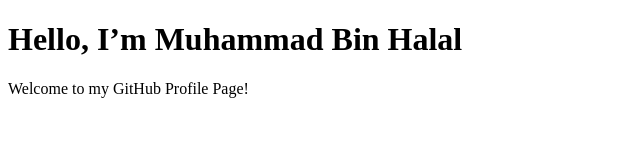
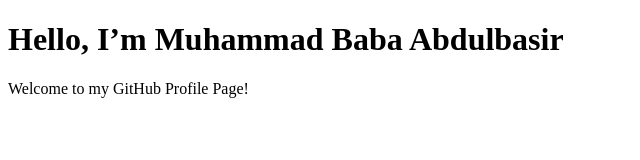
Before and after one commit to Binbazz97/binbazz97.github.io, a plain HTML site: page Index.html in a window 1280 px wide. Shown: the whole page, without its empty margins (0-640 px from the left). Drawn offline with Linux system fonts and the light colour scheme.

Commit message:
My profile Index.html

```diff
--- a/Index.html
+++ b/Index.html
@@ -6,7 +6,7 @@
   <title>My Profile</title>
 </head>
 <body>
-  <h1>Hello, I’m Muhammad Bin Halal</h1>
+  <h1>Hello, I’m Muhammad Baba Abdulbasir</h1>
   <p>Welcome to my GitHub Profile Page!</p>
 </body>
 </html>
```
